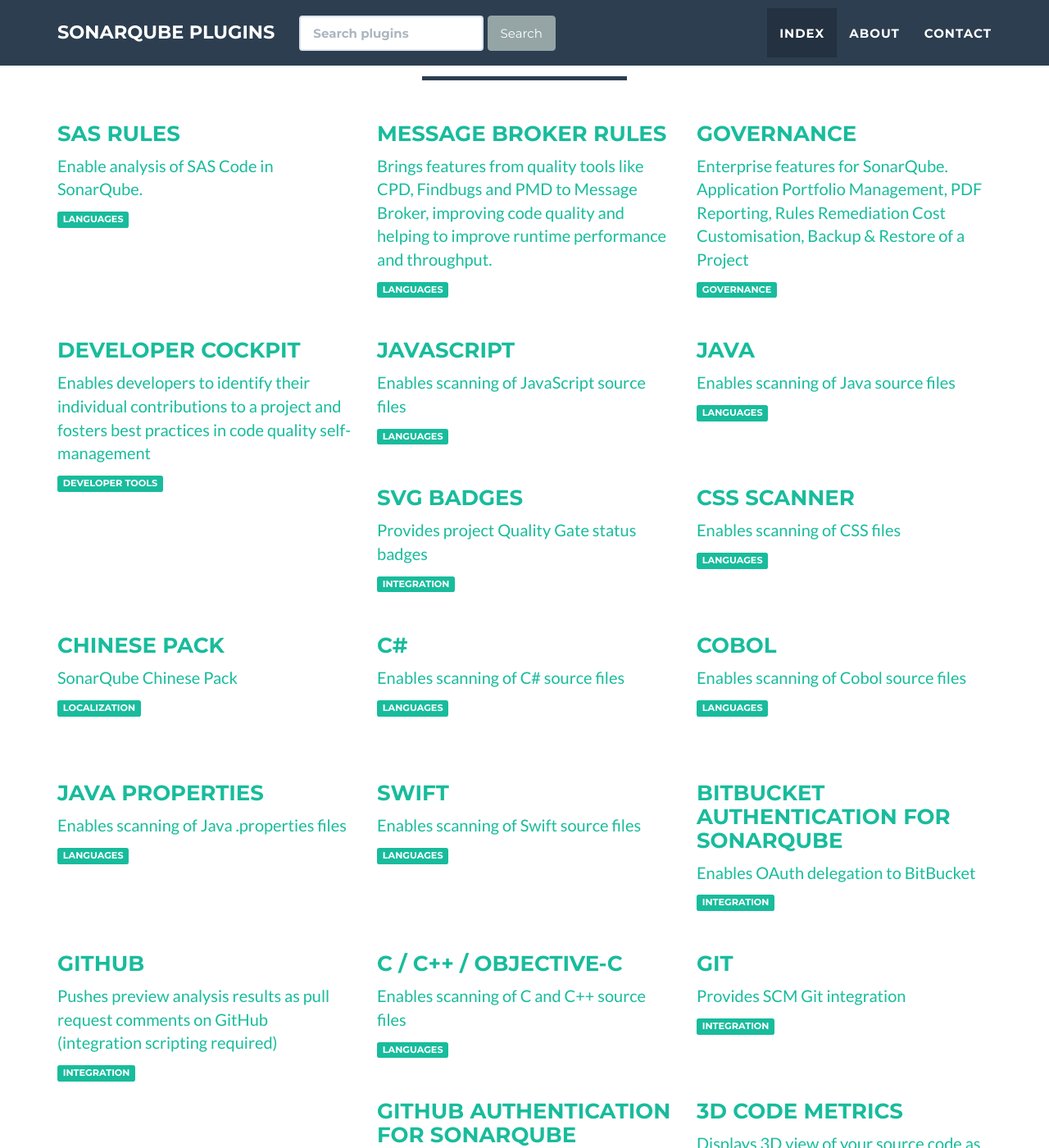
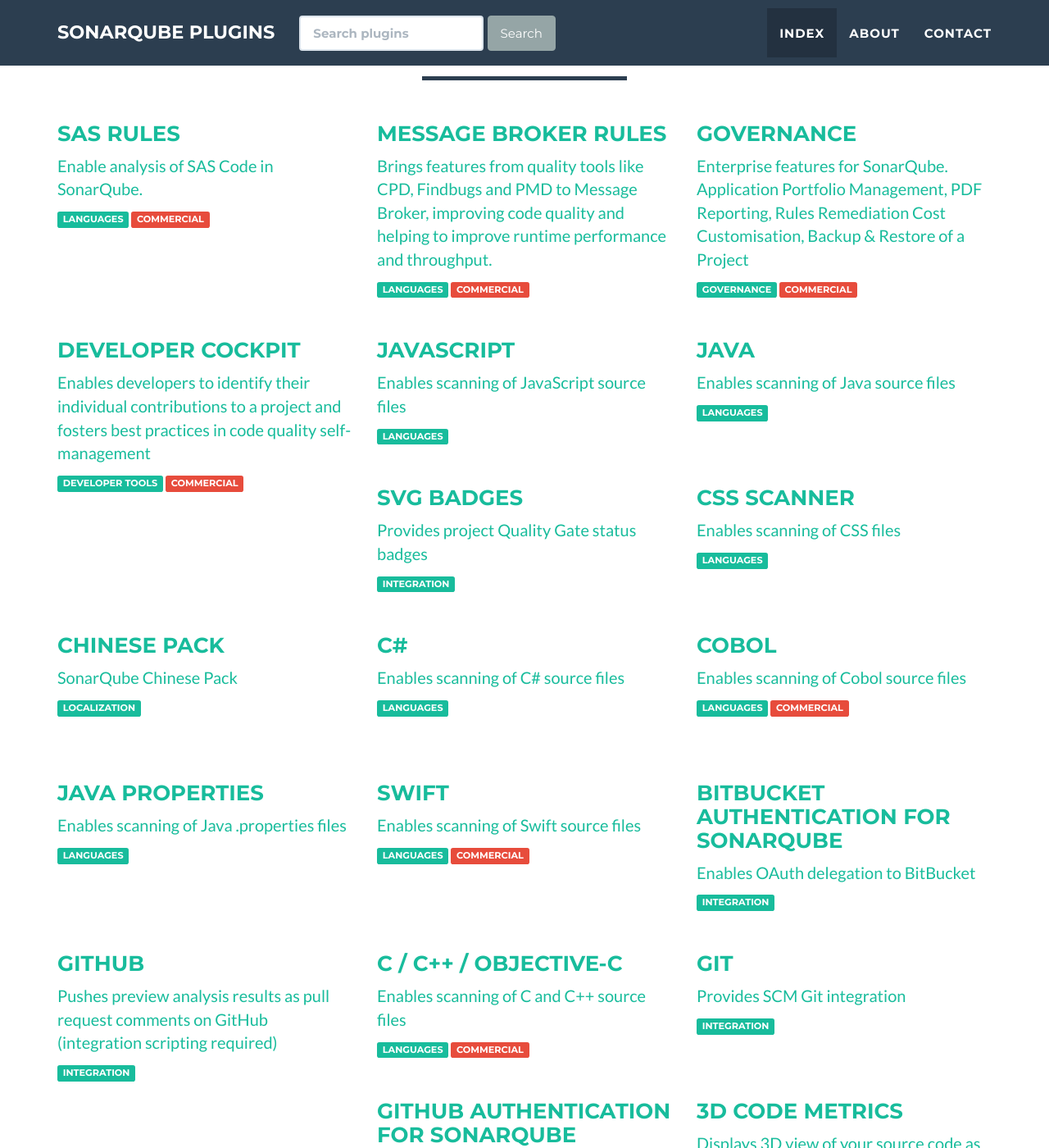
Before and after one commit to sonarplugins/sonarplugins.github.io, a Jekyll site: the page built from index.html, in a window 1280 px wide and 1400 px high, scrolled down 831 px. Shown: the whole window at 82% size. Built offline with Jekyll 4.4.1, drawn with Linux system fonts in a browser that asks for light colours; some of the changed text lies outside the part shown.

Commit message:
Added red label when license is Commercial

```diff
--- a/_includes/portfolio_grid.html
+++ b/_includes/portfolio_grid.html
@@ -22,6 +22,11 @@
                                 <h3>{{ post.title }}</h3>
                                 <p>{{ post.description }}</p>
                                 <h5 class="label label-success">{{ post.category }}</h5>
+                                {% if post.license == "Commercial" %}
+                                <h5 class="label label-danger">
+                                    {{ post.license }}
+                                </h5>
+                                {% endif %}
                             </div>
                         </a>
                     </div>
```
